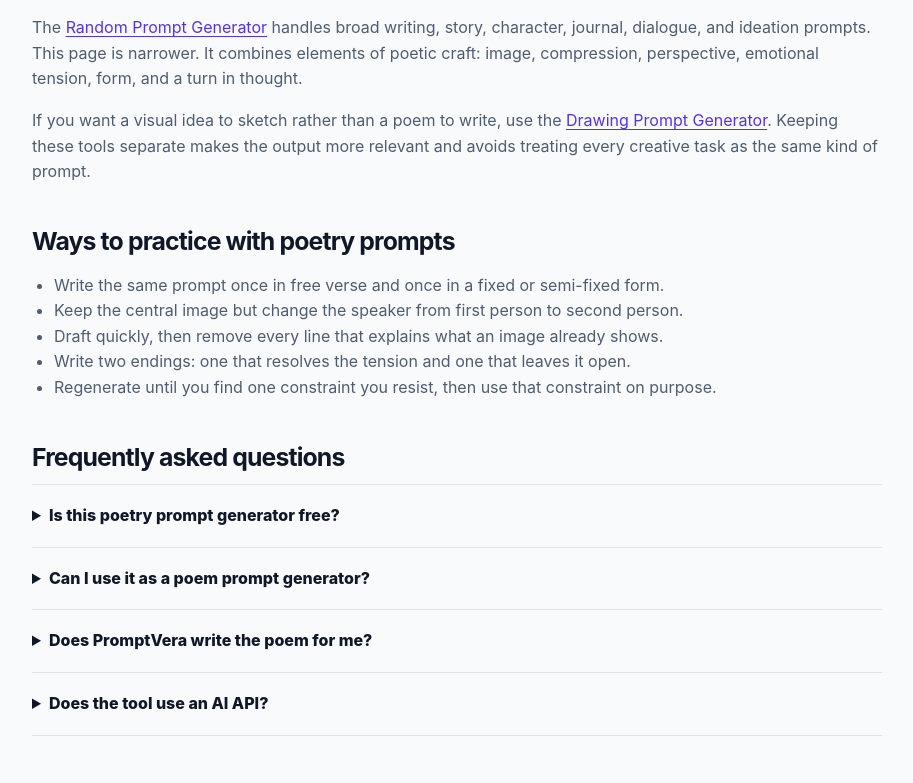
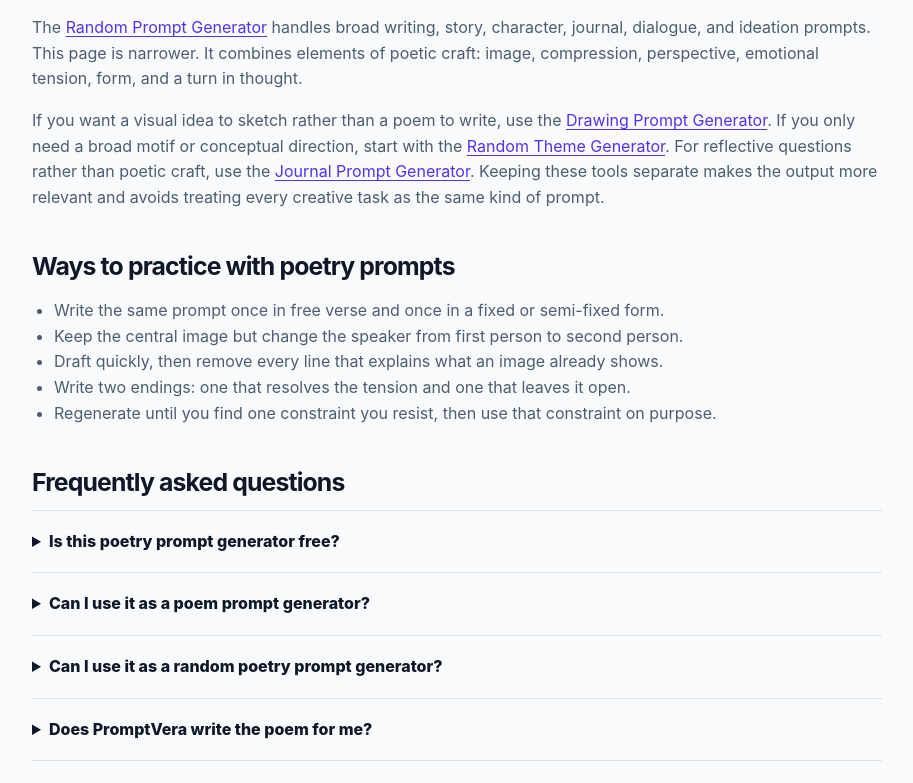
Before and after one commit to GrithX-Solutions/promptvera, a Next.js app: page /poetry-prompt-generator in a window 1280 px wide. Shown: the part 2392-3175 px from the top of the page, without its empty margins (183-1096 px from the left). Built offline with nearby package versions, Linux system fonts and the light colour scheme.

Commit message:
Implement P0 SEO semantics for app/poetry-prompt-generator/page.tsx

```diff
--- a/app/poetry-prompt-generator/page.tsx
+++ b/app/poetry-prompt-generator/page.tsx
@@ -106,7 +106,11 @@ export default function PoetryPromptGeneratorPage() {
         </p>
         <p>
           If you want a visual idea to sketch rather than a poem to write, use the{" "}
-          <Link href="/drawing-prompt-generator">Drawing Prompt Generator</Link>. Keeping
+          <Link href="/drawing-prompt-generator">Drawing Prompt Generator</Link>. If you only
+          need a broad motif or conceptual direction, start with the{" "}
+          <Link href="/random-theme-generator">Random Theme Generator</Link>. For reflective
+          questions rather than poetic craft, use the{" "}
+          <Link href="/journal-prompt-generator">Journal Prompt Generator</Link>. Keeping
           these tools separate makes the output more relevant and avoids treating every
           creative task as the same kind of prompt.
         </p>
@@ -134,6 +138,13 @@ export default function PoetryPromptGeneratorPage() {
             </p>
           </details>
           <details>
+            <summary>Can I use it as a random poetry prompt generator?</summary>
+            <p>
+              Yes. Leave the theme open or keep form, mood, and perspective on their broadest
+              settings when you want the generator to supply more of the creative direction.
+            </p>
+          </details>
+          <details>
             <summary>Does PromptVera write the poem for me?</summary>
             <p>
               No. This tool generates the writing prompt and craft constraints. The poem
```
